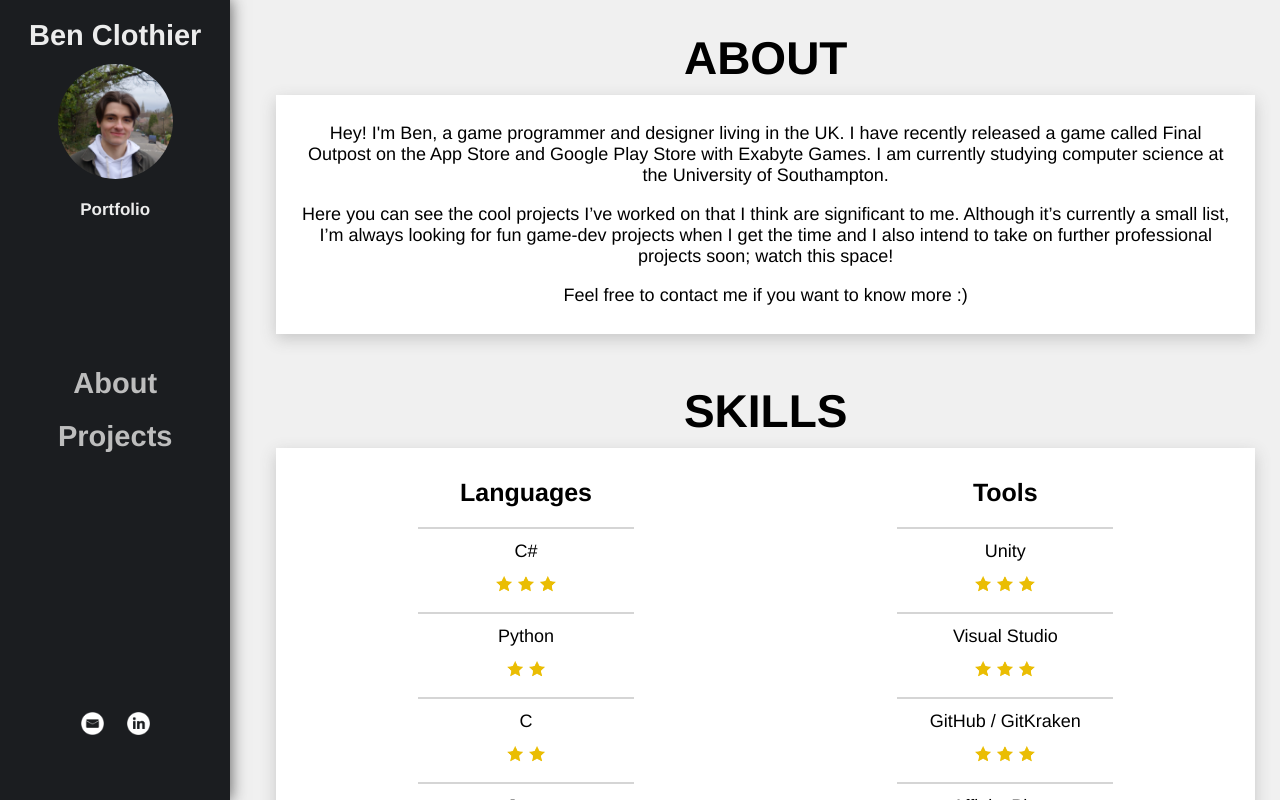
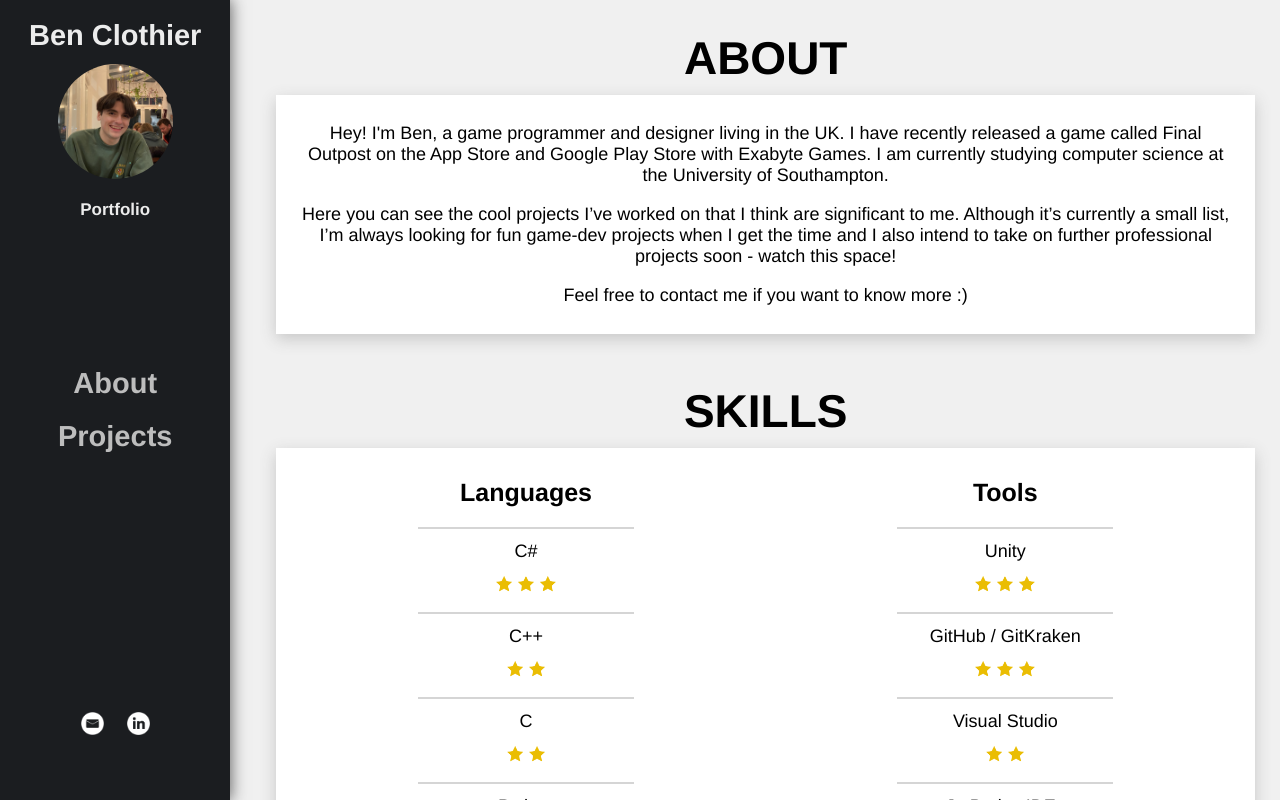
Before and after one commit to BenClothier/portfolio, a React (Create React App) app: page /#/ in a window 1280 px wide. Built offline with nearby package versions, Linux system fonts and the light colour scheme.

Commit message:
Change profile picture and update text

```diff
--- a/src/pages/About.js
+++ b/src/pages/About.js
@@ -14,7 +14,7 @@ function About() {
                     Hey! I'm Ben, a game programmer and designer living in the UK. I have recently released a game called Final Outpost on the App Store and Google Play Store with Exabyte Games. I am currently studying computer science at the University of Southampton.
                 </p>
                 <p>
-                    Here you can see the cool projects I’ve worked on that I think are significant to me. Although it’s currently a small list, I’m always looking for fun game-dev projects when I get the time and I also intend to take on further professional projects soon; watch this space!
+                    Here you can see the cool projects I’ve worked on that I think are significant to me. Although it’s currently a small list, I’m always looking for fun game-dev projects when I get the time and I also intend to take on further professional projects soon - watch this space!
                 </p>
                 <p>
                     Feel free to contact me if you want to know more :)
@@ -28,13 +28,13 @@ function About() {
                         <div className="divider" />
                         <div className="skillbox"><p>C#</p> <img id="threeStars" src={threeStars} alt="threeStars"/></div>
                         <div className="divider" />
-                        <div className="skillbox"><p>Python</p> <img id="twoStars" src={twoStars} alt="twoStars"/></div>
+                        <div className="skillbox"><p>C++</p> <img id="twoStars" src={twoStars} alt="twoStars"/></div>
                         <div className="divider" />
                         <div className="skillbox"><p>C</p> <img id="twoStars" src={twoStars} alt="twoStars"/></div>
                         <div className="divider" />
+                        <div className="skillbox"><p>Python</p> <img id="twoStars" src={twoStars} alt="twoStars"/></div>
+                        <div className="divider" />
                         <div className="skillbox"><p>Java</p> <img id="twoStars" src={twoStars} alt="twoStars"/></div>
-                        <div className="divider" />
-                        <div className="skillbox"><p>C++</p> <img id="twoStars" src={twoStars} alt="twoStars"/></div>
                         <div className="divider" />
                         <div className="skillbox"><p>Haskell</p> <img id="oneStar" src={oneStar} alt="oneStar"/></div>
                         <div className="divider" />
@@ -45,13 +45,13 @@ function About() {
                         <div className="divider" />
                         <div className="skillbox"><p>Unity</p> <img id="threeStars" src={threeStars} alt="threeStars"/></div>
                         <div className="divider" />
-                        <div className="skillbox"><p>Visual Studio</p> <img id="threeStars" src={threeStars} alt="threeStars"/></div>
-                        <div className="divider" />
                         <div className="skillbox"><p>GitHub / GitKraken</p> <img id="threeStars" src={threeStars} alt="threeStars"/></div>
                         <div className="divider" />
-                        <div className="skillbox"><p>Affinity Photo</p> <img id="twoStars" src={twoStars} alt="twoStars"/></div>
+                        <div className="skillbox"><p>Visual Studio</p> <img id="twoStars" src={twoStars} alt="twoStars"/></div>
                         <div className="divider" />
                         <div className="skillbox"><p>JetBrains IDEs</p> <img id="twoStars" src={twoStars} alt="twoStars"/></div>
+                        <div className="divider" />
+                        <div className="skillbox"><p>Affinity Photo</p> <img id="twoStars" src={twoStars} alt="twoStars"/></div>
                         <div className="divider" />
                         <div className="skillbox"><p>OpenGL</p> <img id="oneStar" src={oneStar} alt="oneStar"/></div>
                         <div className="divider" />
```
Also changed, not shown: src/images/profile-picture.png, 1 other file (tests, documents, lock files or other folders).
